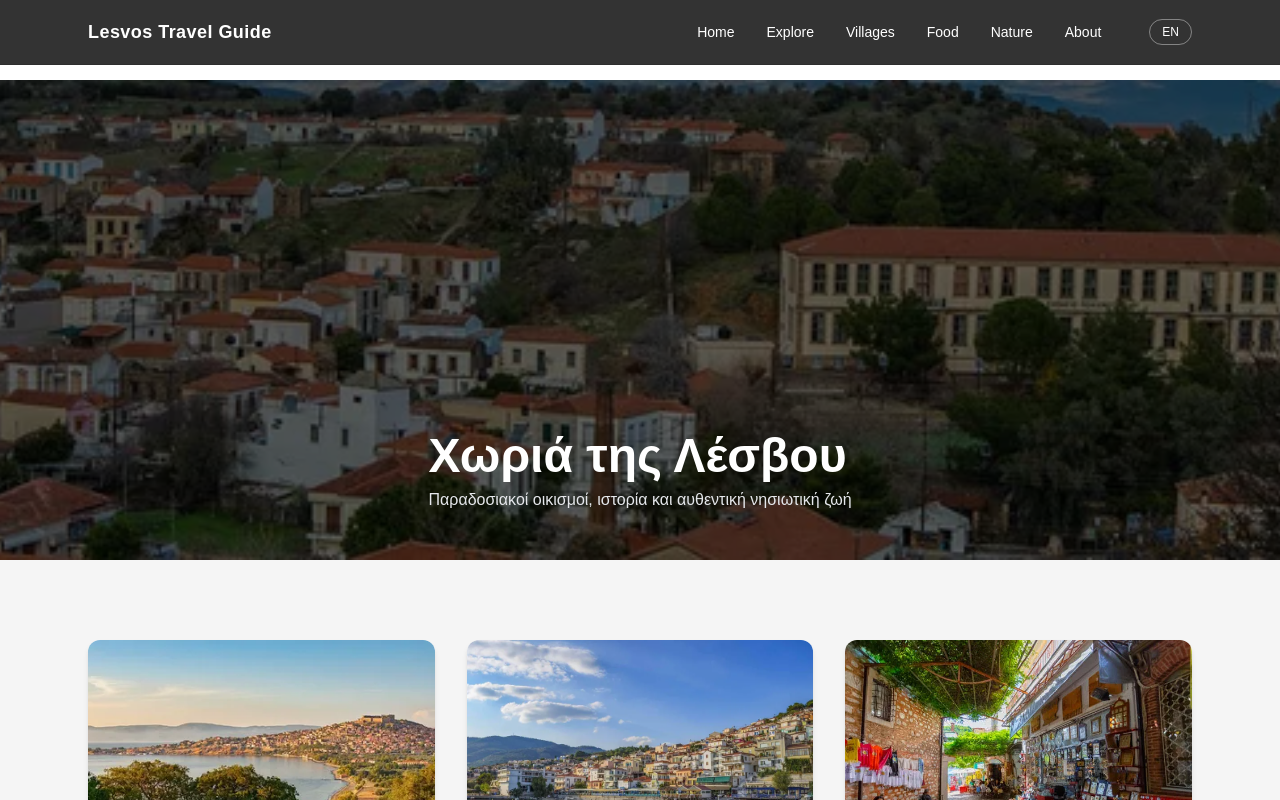
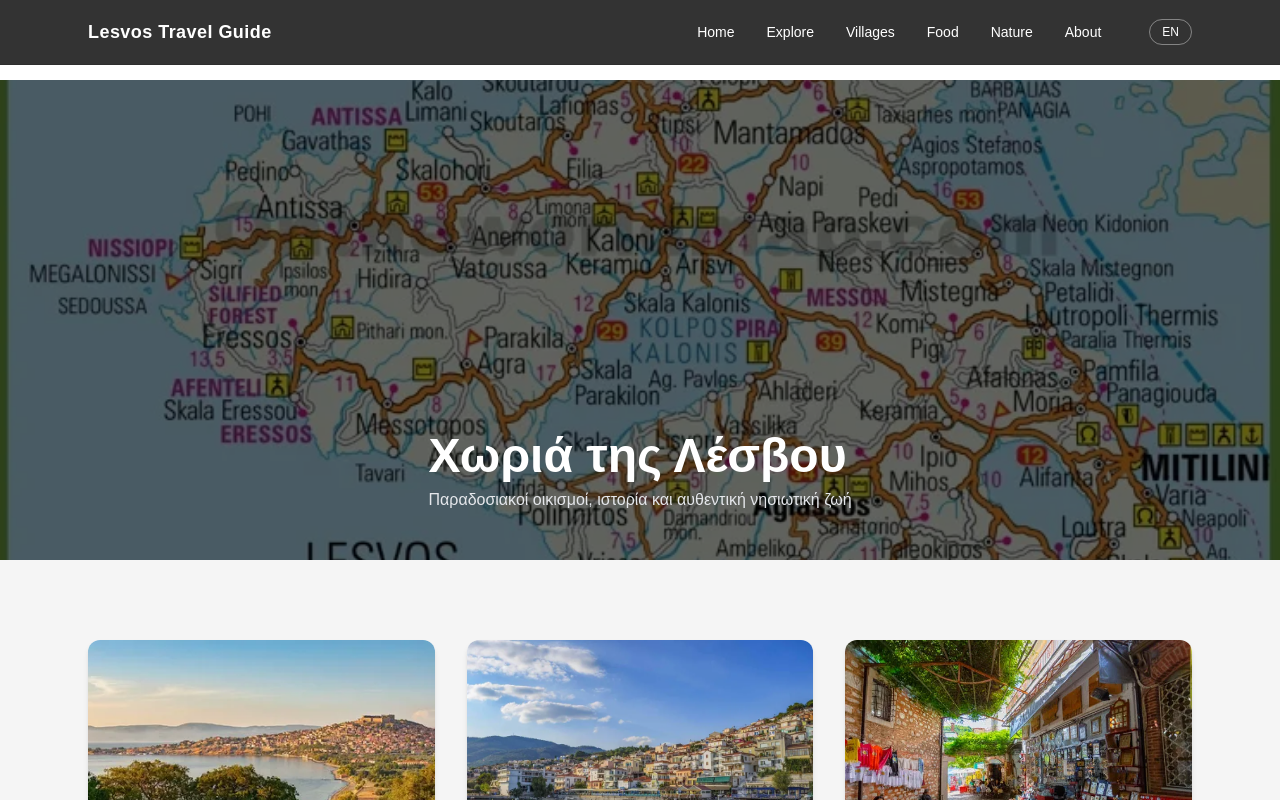
Before and after one commit to amamouridis06/lesvos-travel-guide, a Next.js app: page /villages in a window 1280 px wide. Shown: the top 800 px of the page. Built offline with nearby package versions, Linux system fonts and the light colour scheme.

Commit message:
Update page.tsx

```diff
--- a/app/villages/page.tsx
+++ b/app/villages/page.tsx
@@ -44,7 +44,7 @@ export default function VillagesPage() {
     <main className="bg-neutral-100 text-neutral-900 min-h-screen">
 
       {/* ================= HERO ================= */}
-      <section className="relative h-[60vh] bg-[url('/villages.jpg')] bg-cover bg-center bg-fixed">
+      <section className="relative h-[60vh] bg-[url('/map-lesvos.jpg')] bg-cover bg-center bg-fixed">
         <div className="absolute inset-0 bg-black/60" />
         <div className="relative z-10 h-full flex items-end">
           <div className="max-w-6xl mx-auto px-6 pb-12">
```
